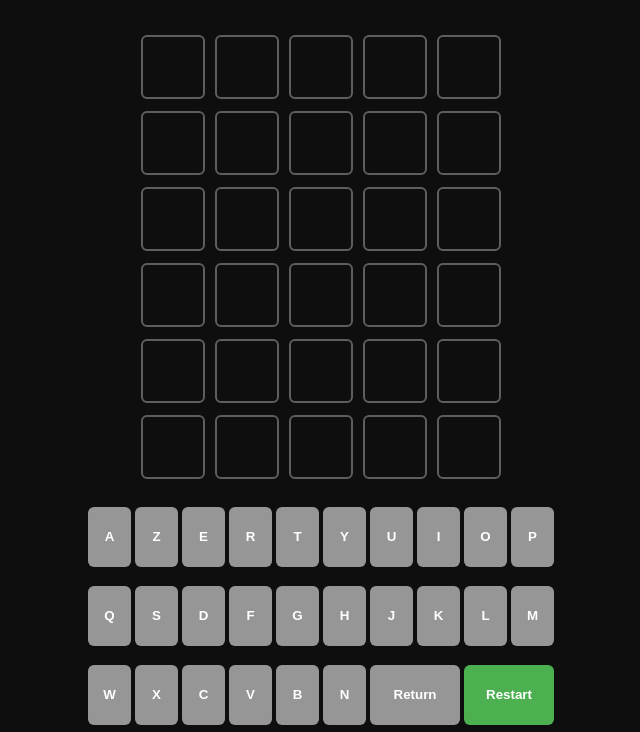
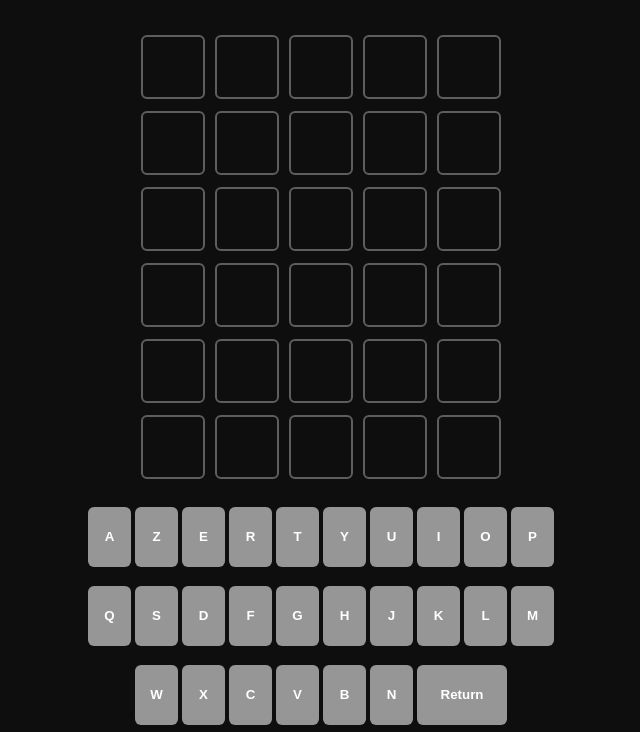
Before and after one commit to DucasseRafael91/Wordle, a plain HTML site: page index.html in a window 1280 px wide. Shown: the part 160-892 px from the top of the page, without its empty margins (319-959 px from the left). Drawn offline with Linux system fonts and the light colour scheme; a web font is replaced by a local one.

Commit message:
suppression du bouton validate

```diff
--- a/index.html
+++ b/index.html
@@ -98,7 +98,6 @@
         <button class="key">B</button>
         <button class="key">N</button>
         <button id="return" class="key">Return</button>
-        <button id="validate" class="key validate">Restart</button>
     </div>
 </section>
 
--- a/style.css
+++ b/style.css
@@ -90,6 +90,7 @@ header h1 {
     flex-direction: row;
     flex-wrap: wrap;
     margin-bottom: 5px;
+    justify-content: center;
 }
 
 .rowkb .key{
```
